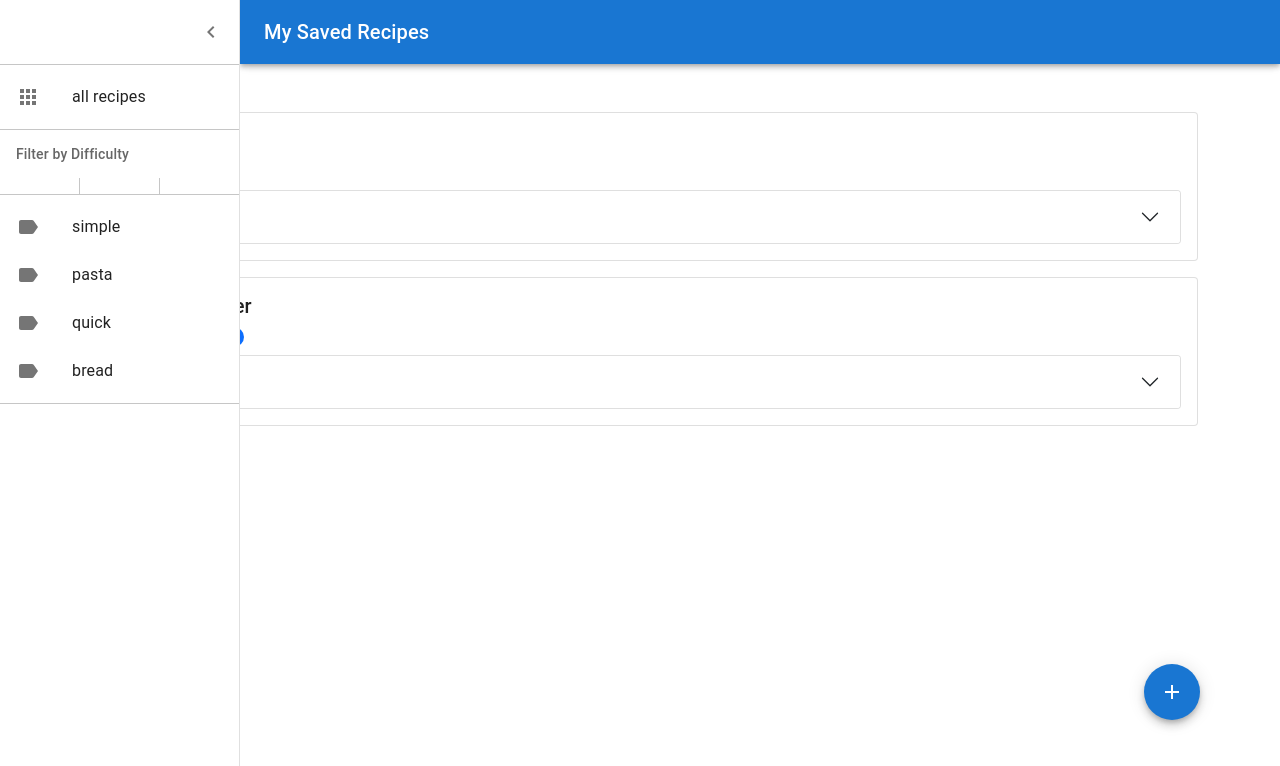
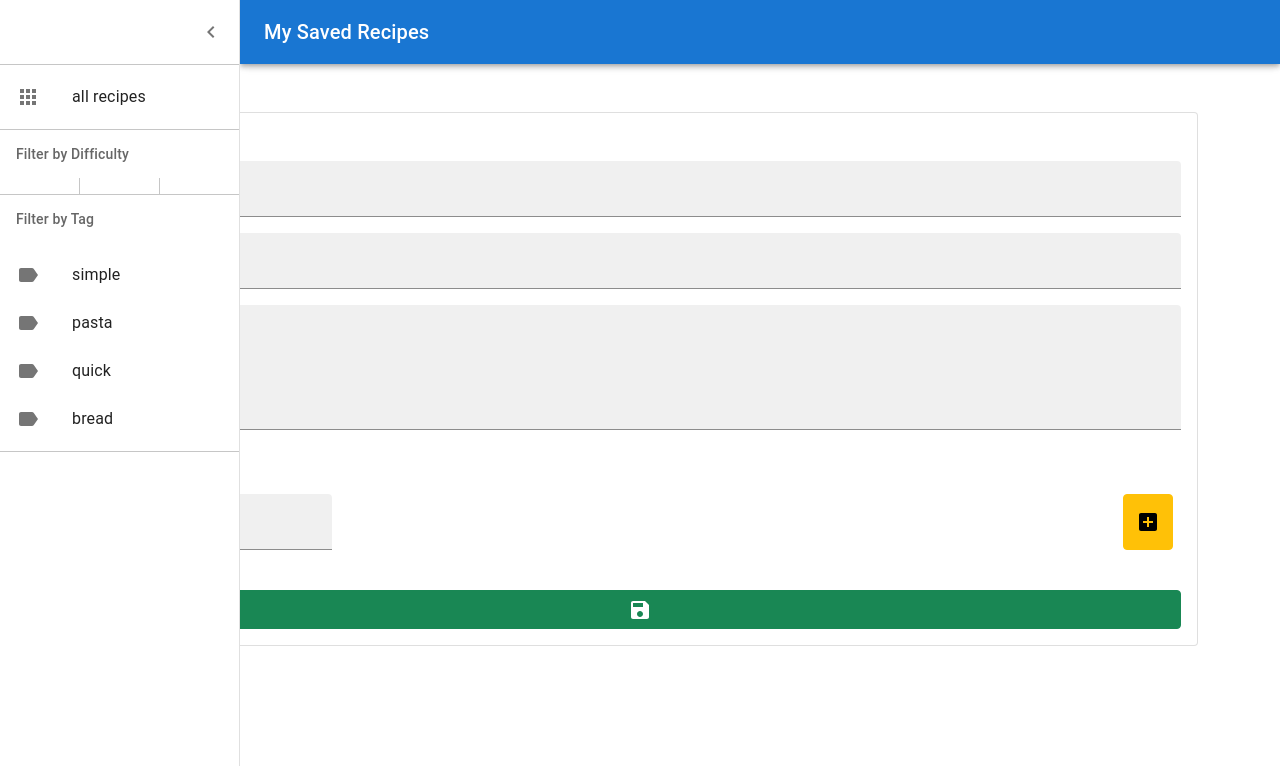
Before and after one commit to zivkaplan/Recipe-app, a React (Create React App) app: page /new in a window 1280 px wide. Both pictures are taken after a click on the button 32 px from the left and 32 px from the top of the page. Shown: the top 766 px of the page. Built offline with nearby package versions, Linux system fonts and the light colour scheme.

Commit message:
added back react router

```diff
--- a/package.json
+++ b/package.json
@@ -16,6 +16,7 @@
         "react-dom": "^17.0.2",
         "react-router-dom": "^5.3.0",
         "react-scripts": "4.0.3",
+        "react-transition-group": "^4.4.2",
         "uuid": "^8.3.2",
         "web-vitals": "^1.1.2"
     },
--- a/src/App.js
+++ b/src/App.js
@@ -5,6 +5,8 @@ import RecipeCardForm from './components/RecipeCardForm';
 import RecipeCardsList from './components/RecipeCardsList';
 import 'bootstrap/dist/css/bootstrap.css';
 import AppDrawer from './components/AppDrawer';
+import { CSSTransition, TransitionGroup } from 'react-transition-group';
+import { Route, Switch } from 'react-router-dom';
 
 class App extends React.Component {
     constructor(props) {
@@ -117,13 +119,8 @@ class App extends React.Component {
                 );
             }
         };
-        const mainPage =
-            recipeFormOpen || editMode ? (
-                <RecipeCardForm
-                    saveRecipe={this.saveRecipe}
-                    recipeToEdit={{ ...this.getRecipeIfEditing(editMode) }}
-                />
-            ) : (
+
+        const recipesListPage = (routeProps) => (
             <RecipeCardsList
                 openEditRecipe={this.openEditRecipe}
                 openRecipeForm={this.openRecipeForm}
@@ -135,6 +132,14 @@ class App extends React.Component {
                 )}
             />
         );
+
+        const recipeFormPage = (routeProps) => (
+            <RecipeCardForm
+                saveRecipe={this.saveRecipe}
+                recipeToEdit={{ ...this.getRecipeIfEditing(editMode) }}
+            />
+        );
+
         return (
             <div>
                 <AppDrawer
@@ -143,7 +148,10 @@ class App extends React.Component {
                     setFilter={this.setFilter}
                     allTags={allTags}
                 />
-                {mainPage}
+                <Switch>
+                    <Route exact path="/" render={recipesListPage} />
+                    <Route exact path="/new" render={recipeFormPage} />
+                </Switch>
             </div>
         );
     }
--- a/src/components/AppDrawer.js
+++ b/src/components/AppDrawer.js
@@ -81,6 +81,7 @@ export default function PersistentDrawerLeft(props) {
     const handleDrawerClose = () => {
         setOpen(false);
     };
+
     const filterByTag = (e) => {
         const filter = {
             type: 'tag',
@@ -226,8 +227,10 @@ export default function PersistentDrawerLeft(props) {
                         </label>
                     </Button>
                 </ButtonGroup>
-
                 <Divider />
+                <ListSubheader component="div" id="filter-by-difficulty">
+                    Filter by Tag
+                </ListSubheader>
                 <List>
                     {allTags.map((text, index) => (
                         <ListItem button key={text} onClick={filterByTag}>
--- a/src/components/RecipeCardsList.js
+++ b/src/components/RecipeCardsList.js
@@ -2,6 +2,7 @@ import React from 'react';
 import RecipeCard from './RecipeCard';
 import Fab from '@mui/material/Fab';
 import AddIcon from '@mui/icons-material/Add';
+import { Link } from 'react-router-dom';
 
 class RecipeCardsList extends React.Component {
     constructor(props) {
@@ -27,7 +28,7 @@ class RecipeCardsList extends React.Component {
         return (
             <div>
                 {savedRecipes}
-
+                <Link to="/new">
                     <Fab
                         onClick={this.props.openRecipeForm}
                         style={{
@@ -40,6 +41,7 @@ class RecipeCardsList extends React.Component {
                     >
                         <AddIcon />
                     </Fab>
+                </Link>
             </div>
         );
     }
```
Also changed, not shown: 1 other file (tests, documents, lock files or other folders). Lines whose indentation alone changed are shown as unchanged.
